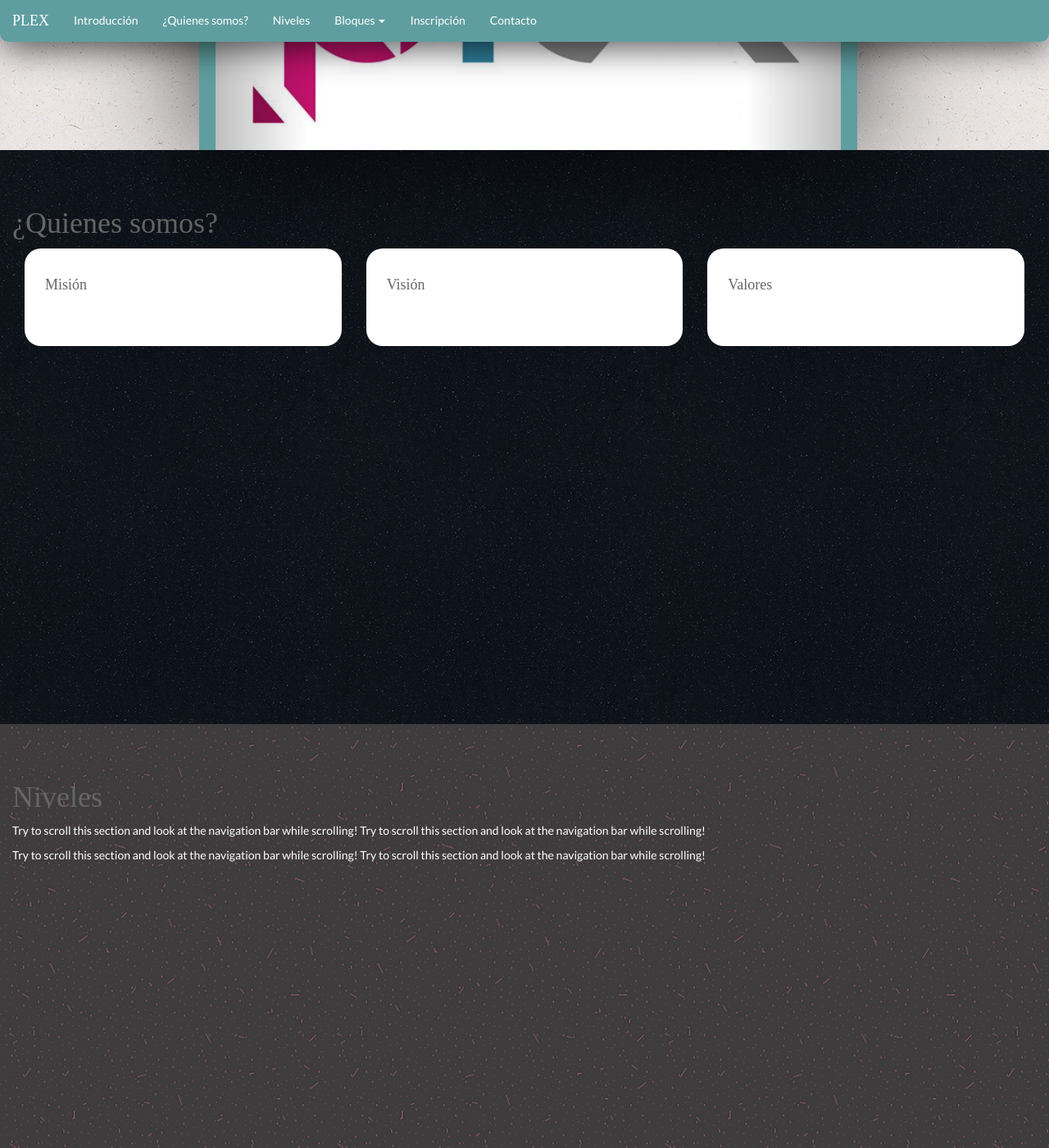
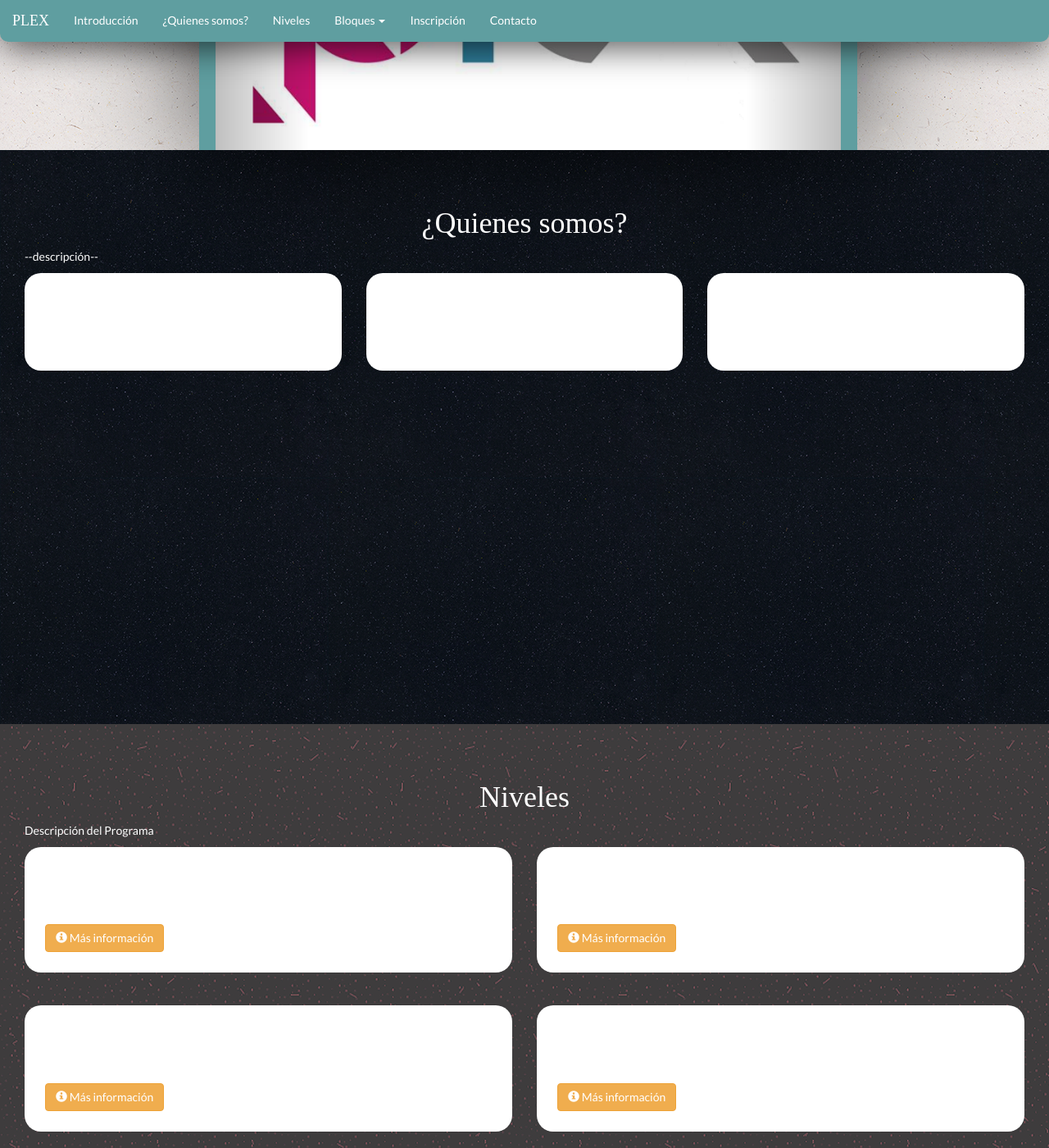
Before and after one commit to PLEX-Preparatoria10/PLEX-Preparatoria10.github.io, a Jekyll site: the page built from index.html, in a window 1280 px wide and 1400 px high, scrolled down 317 px. Shown: the whole window at 82% size. Built offline with Jekyll 4.4.1, drawn with Linux system fonts in a browser that asks for light colours; nearby versions of some CDN libraries; some web fonts are replaced; the list of posts is cut into pages by our own code; some of the changed text lies outside the part shown.

Commit message:
Overall improvement

```diff
--- a/index.html
+++ b/index.html
@@ -24,7 +24,10 @@ title: PLEX
 </div>
 <hr>
 <div id="section2" class="container-fluid">
+    <div class="col-md-12">
         <h1>¿Quienes somos?</h1>
+        <p>--descripción--</p>
+    </div>
     <div class="col-md-4">
         <div class="about border">
             <h4>Misión</h4>
@@ -52,44 +55,81 @@ title: PLEX
 </div>
 <div id="section3" class="container-fluid">
     <h1>Niveles</h1>
-            <p>Try to scroll this section and look at the navigation bar while scrolling! Try to scroll this section and look
-                at the navigation bar while scrolling!</p>
-            <p>Try to scroll this section and look at the navigation bar while scrolling! Try to scroll this section and look
-                at the navigation bar while scrolling!</p>
+    <div class="col-md-12">
+        <p>
+            Descripción del Programa
+        </p>
+    </div>
+    <div class="col-md-6">
+        <div class="about border blockb">
+            <h4>Bloque Azúl</h4>
+            <p>
+                Descripcion
+            </p>
+            <a href="#section41" class="btn btn-primary btn-warning"><span class="glyphicon glyphicon-info-sign"></span> Más información</a>
+        </div>
+    </div>
+    <div class="col-md-6">
+        <div class="about border blockp">
+            <h4>Bloque Morado</h4>
+            <p>
+                Descripcion
+            </p>
+            <a href="#section42" class="btn btn-primary btn-warning"><span class="glyphicon glyphicon-info-sign"></span> Más información</a>
+        </div>
+    </div>
+    <div class="col-md-6">
+        <div class="about border blockg">
+            <h4>Bloque Verde</h4>
+            <p>
+                Descripcion
+            </p>
+            <a href="#section43" class="btn btn-primary btn-warning"><span class="glyphicon glyphicon-info-sign"></span> Más información</a>
+        </div>
+    </div>
+    <div class="col-md-6">
+        <div class="about border blockr">
+            <h4>Bloque Café</h4>
+            <p>
+                Descripcion
+            </p>
+            <a href="#section44" class="btn btn-primary btn-warning"><span class="glyphicon glyphicon-info-sign"></span> Más información</a>
+        </div>
+    </div>
 </div>
 <div id="section41" class="container-fluid">
     <h1>Bloque Azúl</h1>
-            <p>Try to scroll this section and look at the navigation bar while scrolling! Try to scroll this section and look
-                at the navigation bar while scrolling!</p>
-            <p>Try to scroll this section and look at the navigation bar while scrolling! Try to scroll this section and look
-                at the navigation bar while scrolling!</p>
+    <p>Try to scroll this section and look at the navigation bar while scrolling! Try to scroll this section and look at the
+        navigation bar while scrolling!</p>
+    <p>Try to scroll this section and look at the navigation bar while scrolling! Try to scroll this section and look at the
+        navigation bar while scrolling!</p>
 </div>
 <div id="section42" class="container-fluid">
     <h1>Bloque Morado</h1>
-            <p>Try to scroll this section and look at the navigation bar while scrolling! Try to scroll this section and look
-                at the navigation bar while scrolling!</p>
-            <p>Try to scroll this section and look at the navigation bar while scrolling! Try to scroll this section and look
-                at the navigation bar while scrolling!</p>
+    <p>Try to scroll this section and look at the navigation bar while scrolling! Try to scroll this section and look at the
+        navigation bar while scrolling!</p>
+    <p>Try to scroll this section and look at the navigation bar while scrolling! Try to scroll this section and look at the
+        navigation bar while scrolling!</p>
 </div>
 <div id="section43" class="container-fluid">
     <h1>Bloque Verde</h1>
-            <p>Try to scroll this section and look at the navigation bar while scrolling! Try to scroll this section and look
-                at the navigation bar while scrolling!</p>
-            <p>Try to scroll this section and look at the navigation bar while scrolling! Try to scroll this section and look
-                at the navigation bar while scrolling!</p>
+    <p>Try to scroll this section and look at the navigation bar while scrolling! Try to scroll this section and look at the
+        navigation bar while scrolling!</p>
+    <p>Try to scroll this section and look at the navigation bar while scrolling! Try to scroll this section and look at the
+        navigation bar while scrolling!</p>
 </div>
 <div id="section44" class="container-fluid">
     <h1>Bloque Café</h1>
-            <p>Try to scroll this section and look at the navigation bar while scrolling! Try to scroll this section and look
-                at the navigation bar while scrolling!</p>
-            <p>Try to scroll this section and look at the navigation bar while scrolling! Try to scroll this section and look
-                at the navigation bar while scrolling!</p>
+    <p>Try to scroll this section and look at the navigation bar while scrolling! Try to scroll this section and look at the
+        navigation bar while scrolling!</p>
+    <p>Try to scroll this section and look at the navigation bar while scrolling! Try to scroll this section and look at the
+        navigation bar while scrolling!</p>
 </div>
 <div id="section5" class="container-fluid">
     <h1>Inscripción</h1>
+    <div class="col-md-8">
     <form class="form-horizontal" action="https://formspree.io/plexprepa10@gmail.com" method="POST">
         <fieldset>
-                    <legend>Inscripción a 1er nivel</legend>
             <div class="form-group">
                 <label class="col-md-4 control-label" for="nombre"></label>
                 <div class="col-md-6">
@@ -109,41 +149,27 @@ title: PLEX
                 </div>
             </div>
                 <div class="form-group">
-                        <label class="col-md-4 control-label" for="carrera">Carrera</label>
+                <label class="col-md-4 control-label" for="Carrera">Carrera</label>
                     <div class="col-md-4">
-                            <div class="radio">
-                                <label for="carrera-0">
-                                    <input type="radio" name="Carrera" id="carrera-0" value="BGC" checked="checked">
-                                    Bachillerato General
-                                </label>
-                            </div>
-                            <div class="radio">
-                                <label for="carrera-1">
-                                    <input type="radio" name="Carrera" id="carrera-1" value="Tecnico">
-                                    Carrera Tecnica
-                                </label>
-                            </div>
+                        <select id="Carrera" name="Carrera" class="form-control">
+                        <option value="BGC">Bachillerato General</option>
+                        <option value="Técnica">Carrera Técnica</option>
+                        </select>
                     </div>
                 </div>
             <div class="form-group">
-                        <label class="col-md-4 control-label" for="semestre">Semestre</label>
+                <label class="col-md-4 control-label" for="Semestre">Semestre</label>
                 <div class="col-md-4">
-                            <label class="radio-inline" for="semestre-0">
-                                <input type="radio" name="Semestre" id="semestre-0" value="1" checked="checked">1</label>
-                            <label class="radio-inline" for="semestre-1">
-                                <input type="radio" name="Semestre" id="semestre-1" value="2">2</label>
-                            <label class="radio-inline" for="semestre-2">
-                                <input type="radio" name="Semestre" id="semestre-2" value="3">3</label>
-                            <label class="radio-inline" for="semestre-3">
-                                <input type="radio" name="Semestre" id="semestre-3" value="4">4</label>
-                            <label class="radio-inline" for="semestre-4">
-                                <input type="radio" name="Semestre" id="semestre-4" value="5">5</label>
-                            <label class="radio-inline" for="semestre-5">
-                                <input type="radio" name="Semestre" id="semestre-5" value="6">6</label>
-                            <label class="radio-inline" for="semestre-6">
-                                <input type="radio" name="Semestre" id="semestre-6" value="7">7</label>
-                            <label class="radio-inline" for="semestre-7">
-                                <input type="radio" name="Semestre" id="semestre-7" value="8">8</label>
+                    <select id="Semestre" name="Semestre" class="form-control">
+                    <option value="1">Primero</option>
+                    <option value="2">Segundo</option>
+                    <option value="3">Tercero</option>
+                    <option value="4">Cuarto</option>
+                    <option value="5">Quinto</option>
+                    <option value="6">Sexto</option>
+                    <option value="7">Séptimo</option>
+                    <option value="8">Octavo</option>
+                    </select>
                 </div>
             </div>
             <div class="form-group">
@@ -154,6 +180,7 @@ title: PLEX
             </div>
         </fieldset>
     </form>
+    </div>
 </div>
 <div id="section6" class="container-fluid">
     <h1>Contacto</h1>
```
Also changed, not shown: assets/css/all.css. Lines whose indentation alone changed are shown as unchanged.
